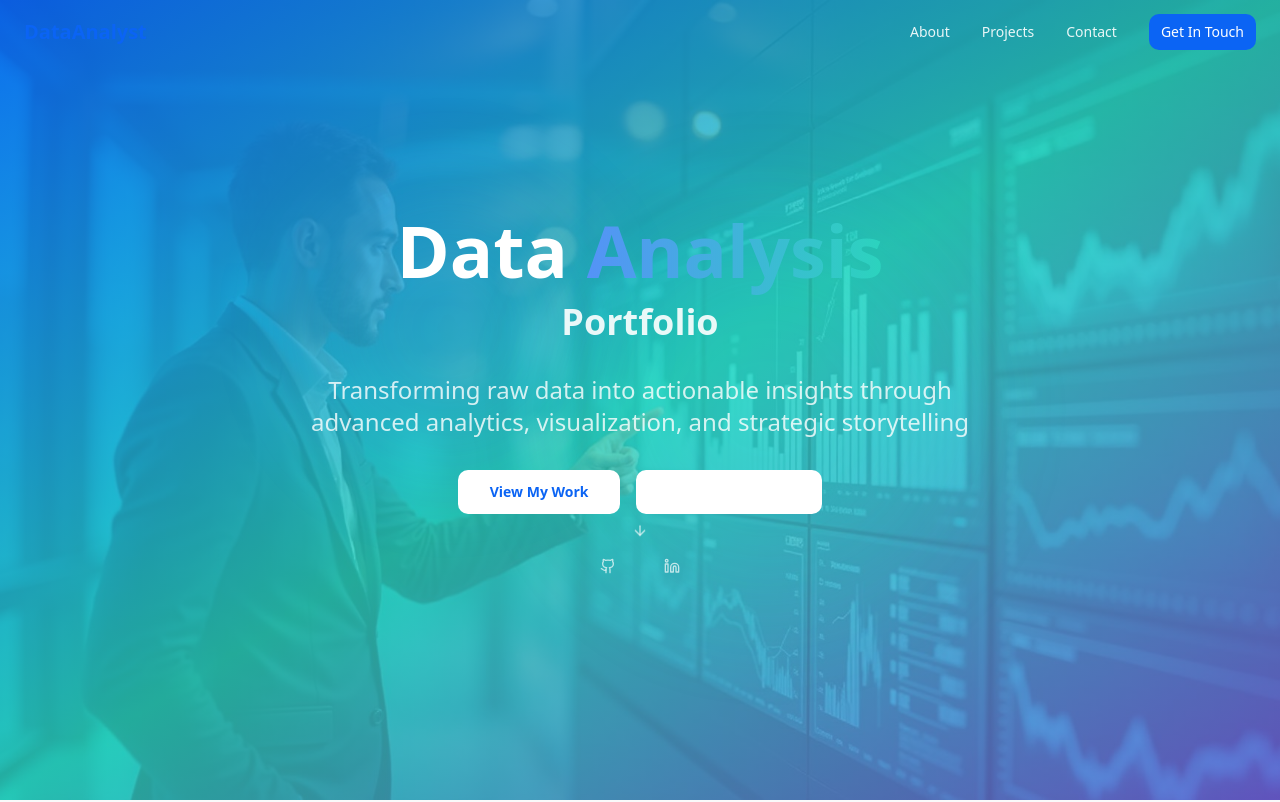
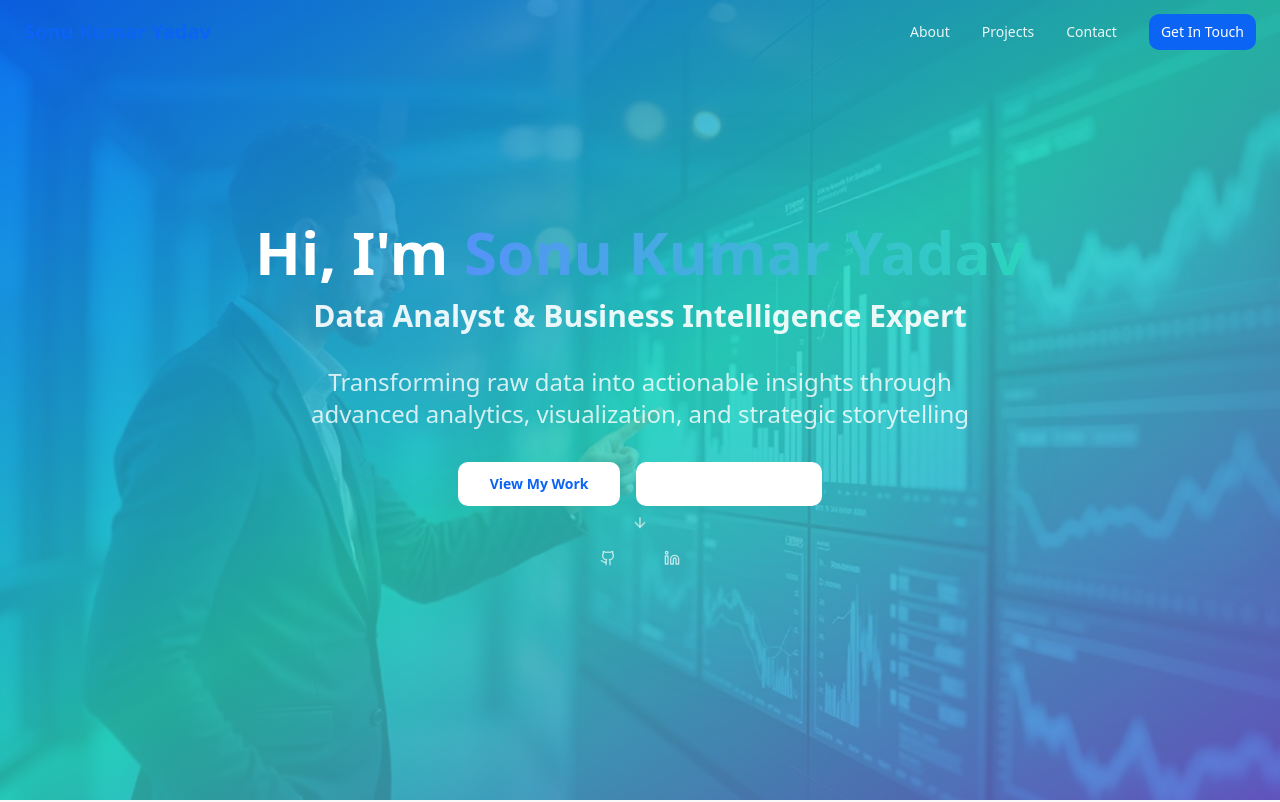
Before and after one commit to Sonukumar6543211/quant-visions-hub, a React (Vite) app: page / in a window 1280 px wide. Shown: the top 802 px of the page. Built offline with nearby package versions, Linux system fonts and the light colour scheme.

Commit message:
Update name
Update the name to Sonu Kumar Yadav.

```diff
--- a/index.html
+++ b/index.html
@@ -3,12 +3,12 @@
   <head>
     <meta charset="UTF-8" />
     <meta name="viewport" content="width=device-width, initial-scale=1.0" />
-    <title>Data Analysis Portfolio | Professional Analytics & Insights</title>
-    <meta name="description" content="Professional data analyst portfolio showcasing advanced analytics, machine learning, and data visualization projects. Transform your data into actionable business insights." />
-    <meta name="author" content="Data Analyst Portfolio" />
+    <title>Sonu Kumar Yadav | Data Analyst Portfolio & Business Intelligence Expert</title>
+    <meta name="description" content="Professional data analyst Sonu Kumar Yadav showcasing advanced analytics, machine learning, and data visualization projects. Transform your data into actionable business insights." />
+    <meta name="author" content="Sonu Kumar Yadav" />
 
-    <meta property="og:title" content="Data Analysis Portfolio | Professional Analytics & Insights" />
-    <meta property="og:description" content="Professional data analyst portfolio showcasing advanced analytics, machine learning, and data visualization projects. Transform your data into actionable business insights." />
+    <meta property="og:title" content="Sonu Kumar Yadav | Data Analyst Portfolio & Business Intelligence Expert" />
+    <meta property="og:description" content="Professional data analyst Sonu Kumar Yadav showcasing advanced analytics, machine learning, and data visualization projects. Transform your data into actionable business insights." />
     <meta property="og:type" content="website" />
     <meta property="og:image" content="https://lovable.dev/opengraph-image-p98pqg.png" />
 
--- a/src/components/Navigation.tsx
+++ b/src/components/Navigation.tsx
@@ -43,7 +43,7 @@ const Navigation = () => {
             onClick={() => scrollToSection('#')}
             className="text-xl font-bold text-primary hover:text-primary-glow transition-colors"
           >
-            DataAnalyst
+            Sonu Kumar Yadav
           </button>
 
           {/* Desktop Navigation */}
--- a/src/components/sections/Contact.tsx
+++ b/src/components/sections/Contact.tsx
@@ -9,8 +9,8 @@ const Contact = () => {
     {
       icon: <Mail className="h-5 w-5" />,
       title: "Email",
-      detail: "hello@dataanalyst.com",
-      link: "mailto:hello@dataanalyst.com"
+      detail: "sonu.yadav@dataanalyst.com",
+      link: "mailto:sonu.yadav@dataanalyst.com"
     },
     {
       icon: <Phone className="h-5 w-5" />,
--- a/src/components/sections/Hero.tsx
+++ b/src/components/sections/Hero.tsx
@@ -28,11 +28,11 @@ const Hero = () => {
         <div className="space-y-8">
           {/* Main Heading */}
           <div className="space-y-4">
-            <h1 className="text-5xl md:text-7xl font-bold text-white leading-tight">
-              Data <span className="bg-gradient-to-r from-primary-glow to-data-teal bg-clip-text text-transparent">Analysis</span>
+            <h1 className="text-4xl md:text-6xl font-bold text-white leading-tight">
+              Hi, I'm <span className="bg-gradient-to-r from-primary-glow to-data-teal bg-clip-text text-transparent">Sonu Kumar Yadav</span>
             </h1>
-            <h2 className="text-3xl md:text-4xl font-semibold text-white/90">
-              Portfolio
+            <h2 className="text-2xl md:text-3xl font-semibold text-white/90">
+              Data Analyst & Business Intelligence Expert
             </h2>
           </div>
 
```
